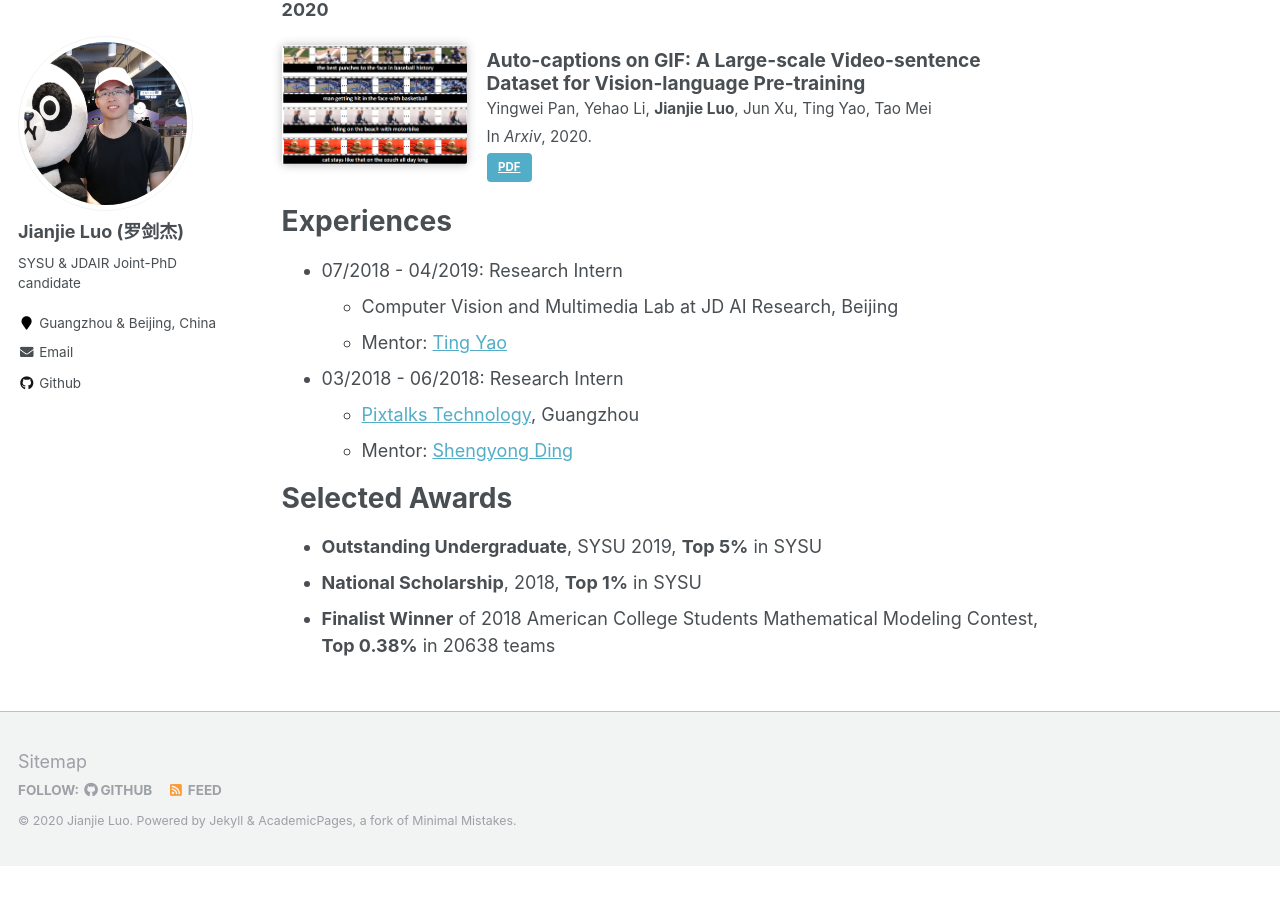
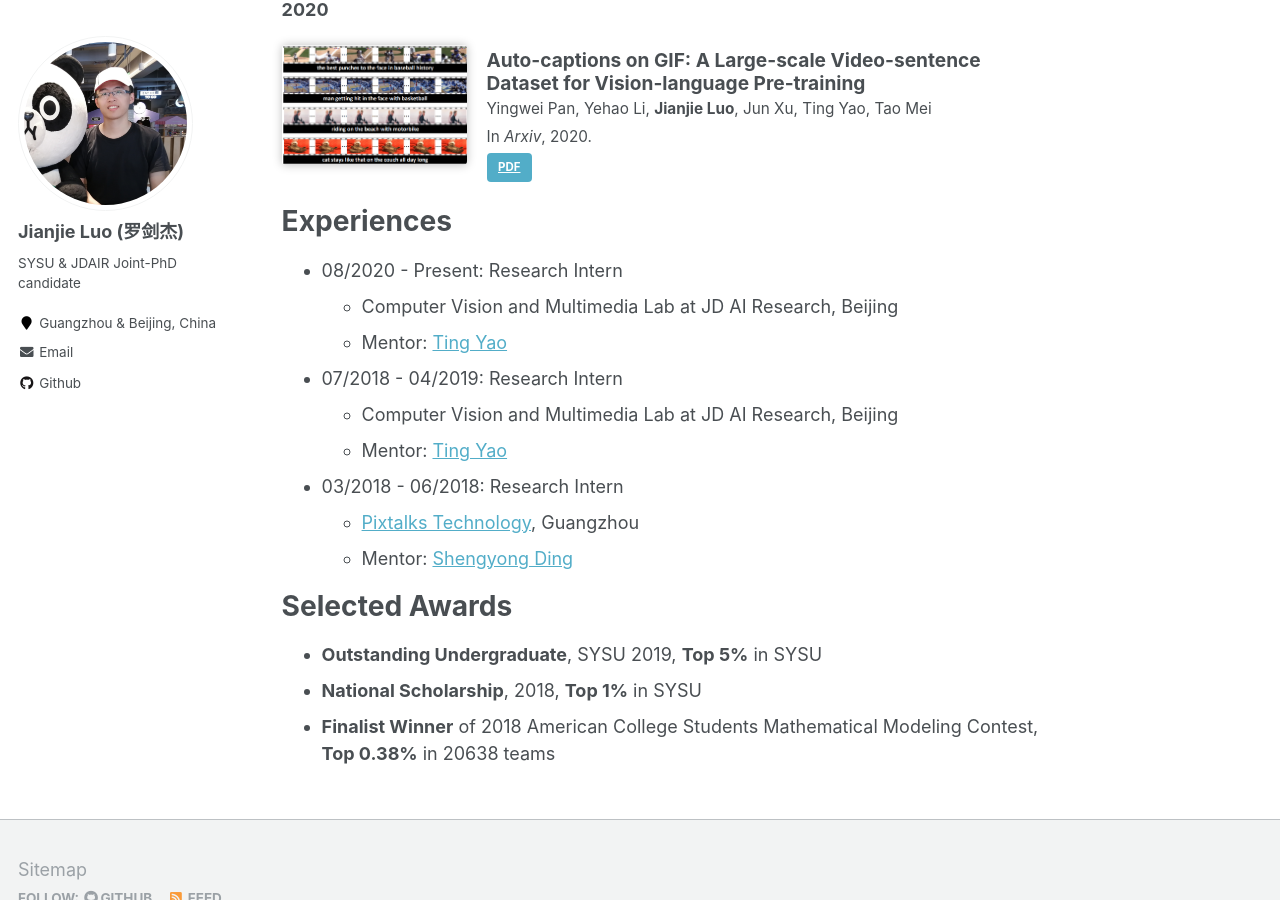
Before and after one commit to jianjieluo/jianjieluo.github.io, a Jekyll site: the page built from _pages/about.md, in a window 1280 px wide and 900 px high, scrolled down 745 px. Built offline with Jekyll 4.4.1, drawn with Linux system fonts in a browser that asks for light colours; before the commit the page ends 1611 px from its top, so only the background shows below that.

Commit message:
update Experiences

```diff
--- a/_pages/about.md
+++ b/_pages/about.md
@@ -36,6 +36,10 @@ Publications
 
 Experiences
 ======
+* 08/2020 - Present: Research Intern
+  * Computer Vision and Multimedia Lab at JD AI Research, Beijing
+  * Mentor: [Ting Yao](http://tingyao.deepfun.club/)
+
 * 07/2018 - 04/2019: Research Intern
   * Computer Vision and Multimedia Lab at JD AI Research, Beijing
   * Mentor: [Ting Yao](http://tingyao.deepfun.club/)
```
